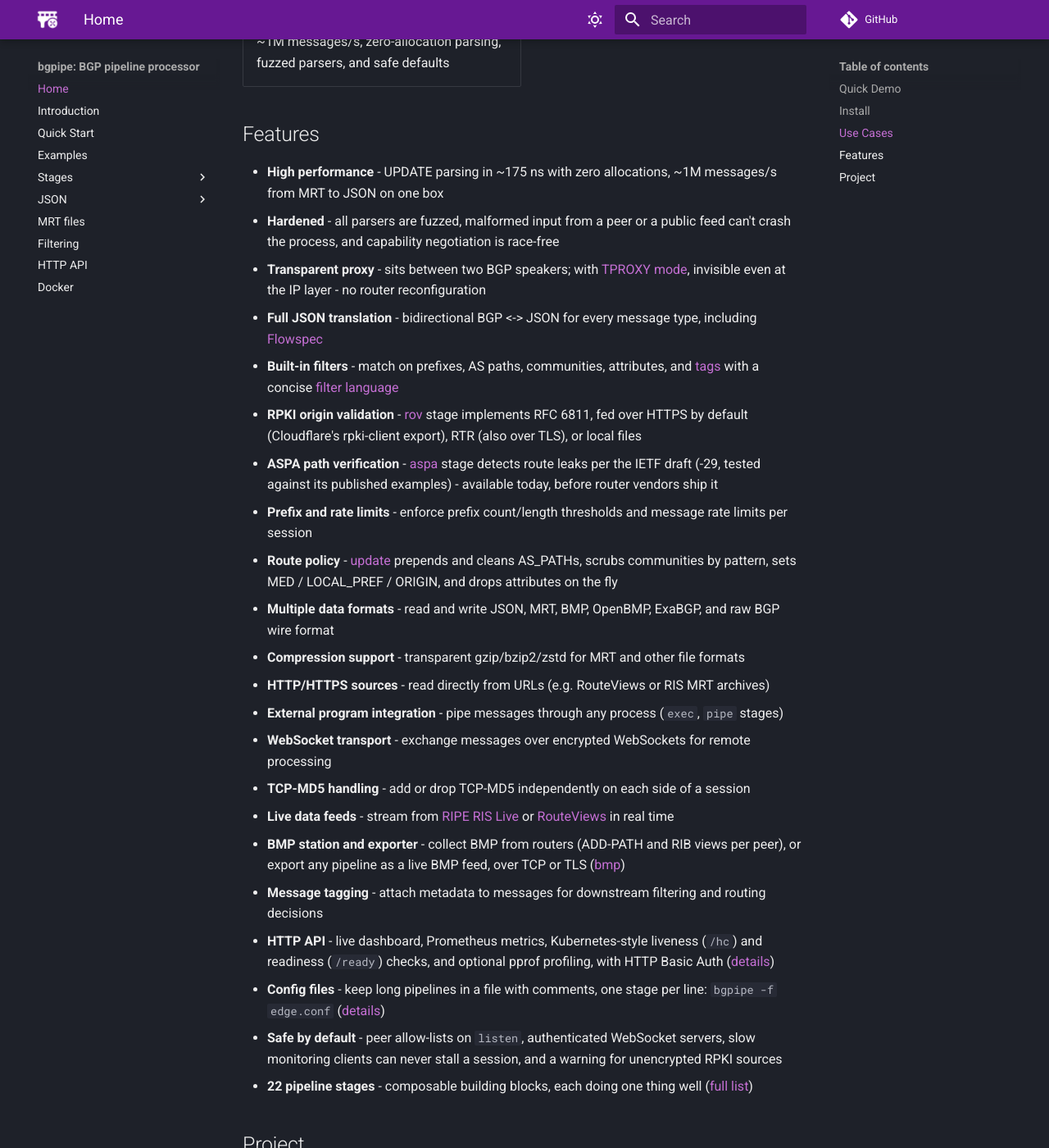
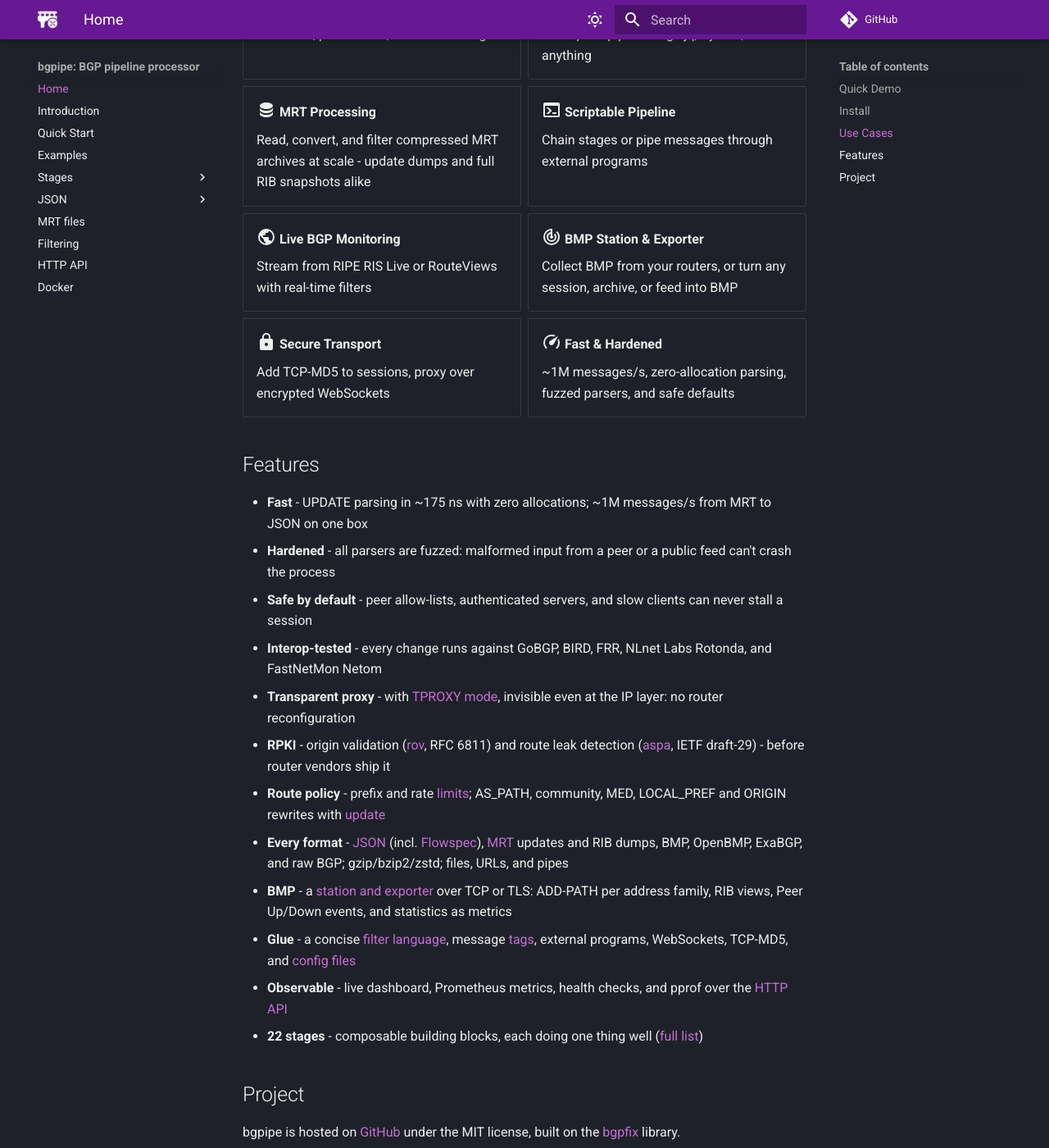
Before and after one commit to bgpfix/bgpipe, an MkDocs documentation site: the page built from docs/index.md, in a window 1280 px wide and 1400 px high, scrolled down 2360 px. Shown: the whole window at 82% size. Built offline with MkDocs 1.6.1 and Material for MkDocs 9.7.7, drawn with Linux system fonts in a browser that asks for light colours; comment, search, counter and statistics services are not loaded; the version menu is left out; some of the changed text lies outside the part shown.

Commit message:
docs: landing page: pipeline sketch, BMP one-liners and card, shorter feature list

````diff
--- a/docs/index.md
+++ b/docs/index.md
@@ -8,8 +8,21 @@
 through a pipeline of composable stages - [*bridging the gaps*](https://www.youtube.com/watch?v=Y-YCYXGF_UY) between monitoring and control.
 
 Usually, bgpipe sits between routers as a transparent proxy, auditing, filtering, and transforming BGP sessions on the fly.
+The same pipeline works on MRT archives, BMP feeds from your routers, and live streams from RIPE RIS and RouteViews.
 Built on the [bgpfix](https://bgpfix.org/) library, written in [Go](https://go.dev/), and distributed under the MIT license.
 Started in 2023 as part of a [research project](https://dl.acm.org/doi/10.1145/3634737.3657000) at the [Polish Academy of Sciences](https://www.iitis.pl/en).
+
+```
+  sources               processors                      sinks
+  listen   ─┐                                       ┌─▶  connect
+  read      │   grep · rov · aspa · limit · update  │    write
+  ris-live  ├─▶   tag · exec · pipe · metrics     ──┤    stdout
+  rv-live   │                                       │    websocket
+  bmp      ─┘                                       └─▶  bmp --write
+```
+
+Each stage does one thing; chain them with `--`. Messages flow in both directions,
+so the very same pipeline can sit inside a live BGP session.
 
 <div class="grid cards" markdown>
 
@@ -86,6 +99,13 @@
 
 # proxy a BGP session, dump messages to stdout, withdraw RPKI-invalid prefixes
 $ bgpipe -o -- listen --peer 198.51.100.7 :179 -- rov -- connect --wait listen 192.0.2.1
+
+# BMP station: collect from your routers, keep post-policy routes, archive as MRT
+$ bgpipe -- bmp --listen --peer 192.0.2.0/24 :11019 \
+    -- grep 'tag[BMP_RIB] == in-post' -- write --every 15m 'bmp.$TIME.mrt.gz'
+
+# turn RIPE RIS Live into a BMP feed for your own collector
+$ bgpipe -- ris-live -- bmp --write collector.example.net:11019
 ```
 
 ## Install
@@ -136,6 +156,10 @@
 
     Stream from RIPE RIS Live or RouteViews with real-time filters
 
+-   :material-radar:{ .lg } **BMP Station & Exporter**
+
+    Collect BMP from your routers, or turn any session, archive, or feed into BMP
+
 -   :material-lock:{ .lg } **Secure Transport**
 
     Add TCP-MD5 to sessions, proxy over encrypted WebSockets
@@ -148,28 +172,18 @@
 
 ## Features
 
-- **High performance** - UPDATE parsing in ~175 ns with zero allocations, ~1M messages/s from MRT to JSON on one box
-- **Hardened** - all parsers are fuzzed, malformed input from a peer or a public feed can't crash the process, and capability negotiation is race-free
-- **Transparent proxy** - sits between two BGP speakers; with [TPROXY mode](stages/connect.md#transparent-mode), invisible even at the IP layer - no router reconfiguration
-- **Full JSON translation** - bidirectional BGP <-> JSON for every message type, including [Flowspec](flowspec.md)
-- **Built-in filters** - match on prefixes, AS paths, communities, attributes, and [tags](stages/tag.md) with a concise [filter language](filters.md)
-- **RPKI origin validation** - [rov](stages/rov.md) stage implements RFC 6811, fed over HTTPS by default (Cloudflare's rpki-client export), RTR (also over TLS), or local files
-- **ASPA path verification** - [aspa](stages/aspa.md) stage detects route leaks per the IETF draft (-29, tested against its published examples) - available today, before router vendors ship it
-- **Prefix and rate limits** - enforce prefix count/length thresholds and message rate limits per session
-- **Route policy** - [update](stages/update.md) prepends and cleans AS_PATHs, scrubs communities by pattern, sets MED / LOCAL_PREF / ORIGIN, and drops attributes on the fly
-- **Multiple data formats** - read and write JSON, MRT, BMP, OpenBMP, ExaBGP, and raw BGP wire format
-- **Compression support** - transparent gzip/bzip2/zstd for MRT and other file formats
-- **HTTP/HTTPS sources** - read directly from URLs (e.g. RouteViews or RIS MRT archives)
-- **External program integration** - pipe messages through any process (`exec`, `pipe` stages)
-- **WebSocket transport** - exchange messages over encrypted WebSockets for remote processing
-- **TCP-MD5 handling** - add or drop TCP-MD5 independently on each side of a session
-- **Live data feeds** - stream from [RIPE RIS Live](https://ris-live.ripe.net/) or [RouteViews](https://www.routeviews.org/) in real time
-- **BMP station and exporter** - collect BMP from routers (ADD-PATH and RIB views per peer), or export any pipeline as a live BMP feed, over TCP or TLS ([bmp](stages/bmp.md))
-- **Message tagging** - attach metadata to messages for downstream filtering and routing decisions
-- **HTTP API** - live dashboard, Prometheus metrics, Kubernetes-style liveness (`/hc`) and readiness (`/ready`) checks, and optional pprof profiling, with HTTP Basic Auth ([details](http-api.md))
-- **Config files** - keep long pipelines in a file with comments, one stage per line: `bgpipe -f edge.conf` ([details](quickstart.md#config-files))
-- **Safe by default** - peer allow-lists on `listen`, authenticated WebSocket servers, slow monitoring clients can never stall a session, and a warning for unencrypted RPKI sources
-- **22 pipeline stages** - composable building blocks, each doing one thing well ([full list](stages/index.md))
+- **Fast** - UPDATE parsing in ~175 ns with zero allocations; ~1M messages/s from MRT to JSON on one box
+- **Hardened** - all parsers are fuzzed: malformed input from a peer or a public feed can't crash the process
+- **Safe by default** - peer allow-lists, authenticated servers, and slow clients can never stall a session
+- **Interop-tested** - every change runs against GoBGP, BIRD, FRR, NLnet Labs Rotonda, and FastNetMon Netom
+- **Transparent proxy** - with [TPROXY mode](stages/connect.md#transparent-mode), invisible even at the IP layer: no router reconfiguration
+- **RPKI** - origin validation ([rov](stages/rov.md), RFC 6811) and route leak detection ([aspa](stages/aspa.md), IETF draft-29) - before router vendors ship it
+- **Route policy** - prefix and rate [limits](stages/limit.md); AS_PATH, community, MED, LOCAL_PREF and ORIGIN rewrites with [update](stages/update.md)
+- **Every format** - [JSON](json-format.md) (incl. [Flowspec](flowspec.md)), [MRT](mrt.md) updates and RIB dumps, BMP, OpenBMP, ExaBGP, and raw BGP; gzip/bzip2/zstd; files, URLs, and pipes
+- **BMP** - a [station and exporter](stages/bmp.md) over TCP or TLS: ADD-PATH per address family, RIB views, Peer Up/Down events, and statistics as metrics
+- **Glue** - a concise [filter language](filters.md), message [tags](stages/tag.md), external programs, WebSockets, TCP-MD5, and [config files](quickstart.md#config-files)
+- **Observable** - live dashboard, Prometheus metrics, health checks, and pprof over the [HTTP API](http-api.md)
+- **22 stages** - composable building blocks, each doing one thing well ([full list](stages/index.md))
 
 ## Project
 
````
Also changed, not shown: docs/intro.md (+1 -1 lines).
